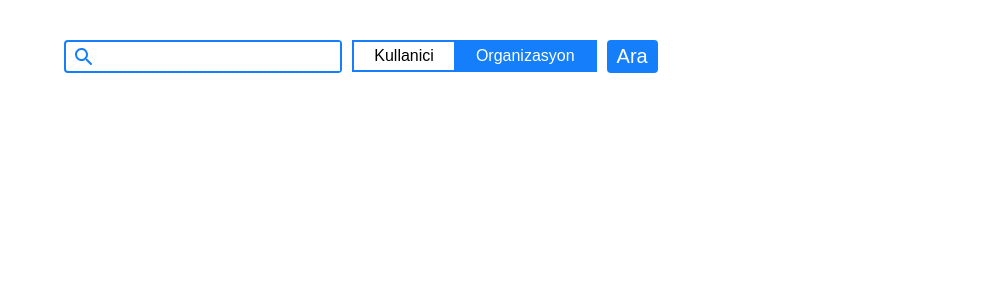
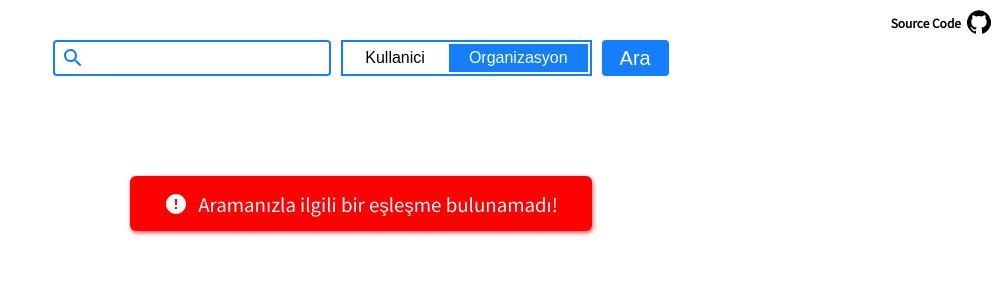
Before and after one commit to muhammeddeniz/github-api-repos, a React (Create React App) app: page / in a window 1280 px wide. Both pictures are taken after a click on the button "Ara". Shown: the top 300 px of the page, without its empty margins (279-1280 px from the left). Built offline with nearby package versions, Linux system fonts and the light colour scheme; no server answers.

Commit message:
styling some components

```diff
--- /dev/null
+++ b/src/components/alertBox/alertBox.css
@@ -0,0 +1,22 @@
+.alertbox__container {
+  display: flex;
+  justify-content: center;
+  align-items: center;
+
+  margin-top: 100px;
+  box-shadow: 1px 2px 4px rgb(223, 88, 88);
+  width: fit-content;
+  margin-left: auto;
+  margin-right: auto;
+  padding: 14px 34px;
+
+  border-radius: 6px;
+  background: red;
+}
+
+.alertbox__container__text {
+  font-weight: 500;
+  color: aliceblue;
+
+  margin-left: 10px;
+}
--- /dev/null
+++ b/src/components/alertBox/index.js
@@ -0,0 +1,17 @@
+import React from "react";
+import ErrorIcon from "@material-ui/icons/Error";
+
+import "./alertBox.css";
+
+const AlertBox = () => {
+  return (
+    <div className="alertbox__container">
+      <ErrorIcon style={{ color: "#fff" }}></ErrorIcon>
+      <h3 className="alertbox__container__text">
+        Aramanızla ilgili bir eşleşme bulunamadı!
+      </h3>
+    </div>
+  );
+};
+
+export default AlertBox;
--- a/src/components/button/button.css
+++ b/src/components/button/button.css
@@ -1,6 +1,6 @@
 .btn__component {
   font-size: 20px;
-  padding: 5px 10px;
+  padding: 5px 18px;
   border: 0px;
 
   border-radius: 4px;
--- a/src/components/index.js
+++ b/src/components/index.js
@@ -3,3 +3,4 @@ export { default as Card } from "./card";
 export { default as Input } from "./input";
 export { default as Button } from "./button";
 export { default as Switch } from "./switch";
+export { default as AlertBox } from "./alertBox";
--- a/src/components/switch/index.js
+++ b/src/components/switch/index.js
@@ -22,6 +22,7 @@ const Switch = ({ isUser, setIsUser }) => {
       >
         Kullanici
       </button>
+
       <button
         className={buttonRightClass}
         onClick={() => {
--- a/src/components/switch/switch.css
+++ b/src/components/switch/switch.css
@@ -1,8 +1,9 @@
 .switch__container {
+  padding: 2px;
+  background: #147efb;
 }
 
 .switch__button__normal {
-  border: 2px solid #147efb;
   font-size: 16px;
   padding: 5px 20px;
 
@@ -12,14 +13,21 @@
   outline: none;
   background: #fff;
   cursor: pointer;
+
+  border-right-width: 0;
+  border-left-width: 0;
+
+  border: 2px solid #fff;
+  border-right-width: 2px;
+
+  background: #fff;
 }
 
 .switch__button__active {
-  border: 2px solid #147efb;
+  border: 2px solid #fff;
   font-size: 16px;
   padding: 5px 20px;
 
-  border-left-width: 0;
   user-select: none;
   outline: none;
 
--- a/src/container/timeline/index.js
+++ b/src/container/timeline/index.js
@@ -1,6 +1,7 @@
 import React from "react";
 import { VerticalTimeline } from "react-vertical-timeline-component";
 import GitHubIcon from "@material-ui/icons/GitHub";
+import { Link } from "react-router-dom";
 
 import { Timeline } from "../../components";
 
@@ -8,20 +9,33 @@ import "./timeline.css";
 
 export const TimelineContainer = ({ data }) => {
   return (
-    <VerticalTimeline>
-      <div style={{ display: "flex" }}>
+    <>
+      <div className="timeline__container">
+        <div className="timeline__container__header">
+          <div className="timeline__container__header__left">
             <GitHubIcon fontSize="large"></GitHubIcon>
-        <div style={{ marginLeft: 14 }}>
-          <a className="link" href={data[0]?.owner?.html_url} target="_blank">
+
+            <a
+              className="timeline__container__header__link"
+              href={data[0]?.owner?.html_url}
+              target="_blank"
+            >
               {data[0]?.owner?.login}
             </a>
           </div>
+
+          <Link to="/" className="timeline__container__header__link">
+            Ana Sayfa
+          </Link>
+        </div>
       </div>
 
+      <VerticalTimeline>
         {data.map((item) => (
           <Timeline item={item} />
         ))}
       </VerticalTimeline>
+    </>
   );
 };
 
--- a/src/container/timeline/timeline.css
+++ b/src/container/timeline/timeline.css
@@ -1,9 +1,37 @@
-.link {
+.timeline__container {
+  max-width: 1200px;
+  margin-left: auto;
+  margin-right: auto;
+
+  margin-top: 20px;
+  margin-bottom: 50px;
+}
+
+.timeline__container__header {
+  display: flex;
+  align-items: center;
+  justify-content: space-between;
+}
+
+.timeline__container__header__left {
+  display: flex;
+  align-items: center;
+}
+
+.timeline__container__header__link {
   text-decoration: none;
   font-size: 22px;
   color: #000;
+  margin-left: 10px;
 }
 
-.link:hover {
+.timeline__container__header__link:hover {
   text-decoration: underline;
 }
+
+@media (max-width: 1200px) {
+  .timeline__container {
+    padding-left: 40px;
+    padding-right: 40px;
+  }
+}
--- a/src/pages/home/home.css
+++ b/src/pages/home/home.css
@@ -15,3 +15,29 @@
 
   margin-top: 100px;
 }
+
+.gitLink {
+  display: flex;
+  align-items: center;
+
+  position: absolute;
+  right: 10px;
+  top: 10px;
+
+  text-decoration: none;
+  color: #000;
+}
+
+.gitLink:hover {
+  text-decoration: underline;
+  color: #147efb;
+}
+
+.gitLink__text {
+  font-size: 12px;
+  font-weight: 600;
+}
+
+.gitLink__icon {
+  padding-left: 6px;
+}
--- a/src/pages/home/index.js
+++ b/src/pages/home/index.js
@@ -1,9 +1,10 @@
 import React, { useEffect, useState } from "react";
 import axios from "axios";
 import { Link } from "react-router-dom";
+import GitHubIcon from "@material-ui/icons/GitHub";
 
 import { TimelineContainer } from "../../container";
-import { Card, Input, Button, Switch } from "../../components";
+import { Card, Input, Button, Switch, AlertBox } from "../../components";
 
 import "./home.css";
 
@@ -11,6 +12,7 @@ function Home() {
   const [data, setData] = useState();
   const [isUser, setIsUser] = useState(false);
   const [val, setVal] = useState("");
+  const [isSearching, setIsSearching] = useState(false);
 
   const getOrg = (name) => {
     const url = isUser
@@ -21,10 +23,20 @@ function Home() {
       .get(url)
       .then((res) => setData(res.data))
       .catch((err) => console.log(err));
+
+    setIsSearching(true);
   };
 
   return (
     <div>
+      <a
+        className="gitLink"
+        href="https://github.com/muhammeddeniz/github-api-repos"
+      >
+        <p className="gitLink__text">Source Code</p>
+        <GitHubIcon className="gitLink__icon"></GitHubIcon>
+      </a>
+
       <div className="home__search">
         <Input
           type="text"
@@ -41,9 +53,13 @@ function Home() {
         <Button onClick={() => getOrg(val)}>Ara</Button>
       </div>
 
-      <div className="card__side">
-        <Card item={data} />
-      </div>
+      {data ? (
+        <div className="card__side">
+          <Card item={data} />
+        </div>
+      ) : isSearching ? (
+        <AlertBox />
+      ) : null}
     </div>
   );
 }
--- a/src/pages/orgsDetail/index.js
+++ b/src/pages/orgsDetail/index.js
@@ -1,6 +1,6 @@
 import React, { useEffect, useState } from "react";
 import axios from "axios";
-import { useParams } from "react-router-dom";
+import { useParams, Link } from "react-router-dom";
 
 import { TimelineContainer } from "../../container";
 
@@ -16,7 +16,12 @@ const Detail = () => {
       .catch((err) => console.log(err));
   }, []);
 
-  return <div>{data.length !== 0 && <TimelineContainer data={data} />}</div>;
+  return (
+    <div>
+      <Link to="/"></Link>
+      {data.length !== 0 && <TimelineContainer data={data} />}
+    </div>
+  );
 };
 
 export default Detail;
```
Also changed, not shown: 1 other file (tests, documents, lock files or other folders). Lines whose indentation alone changed are shown as unchanged.
